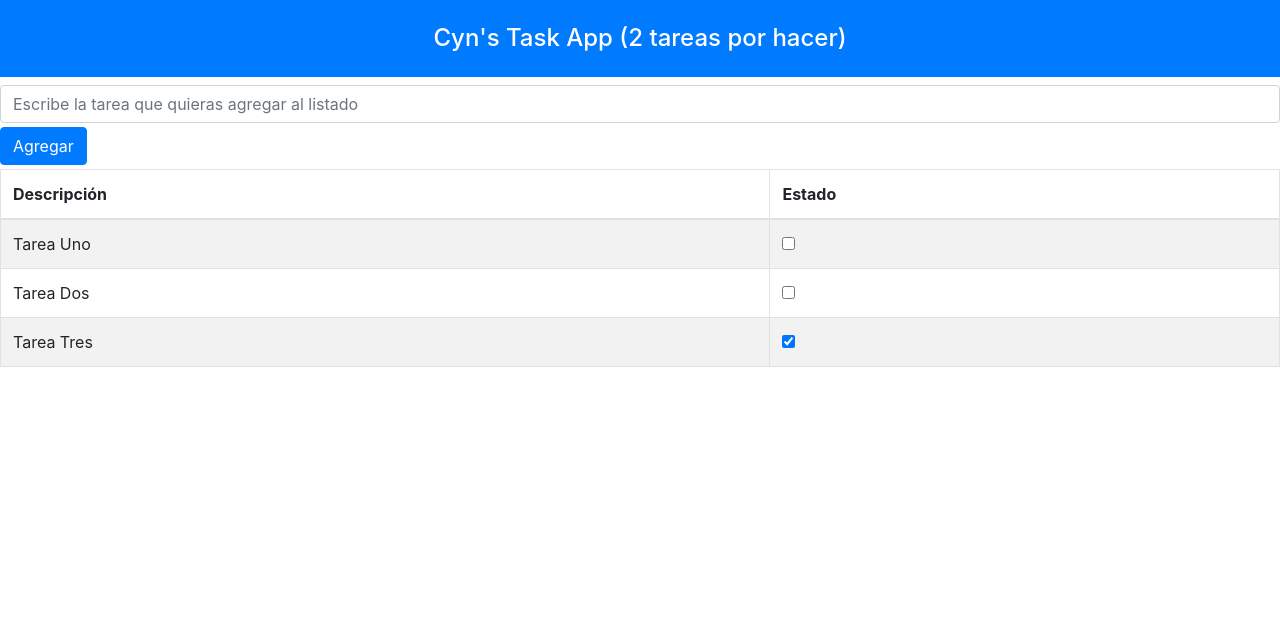
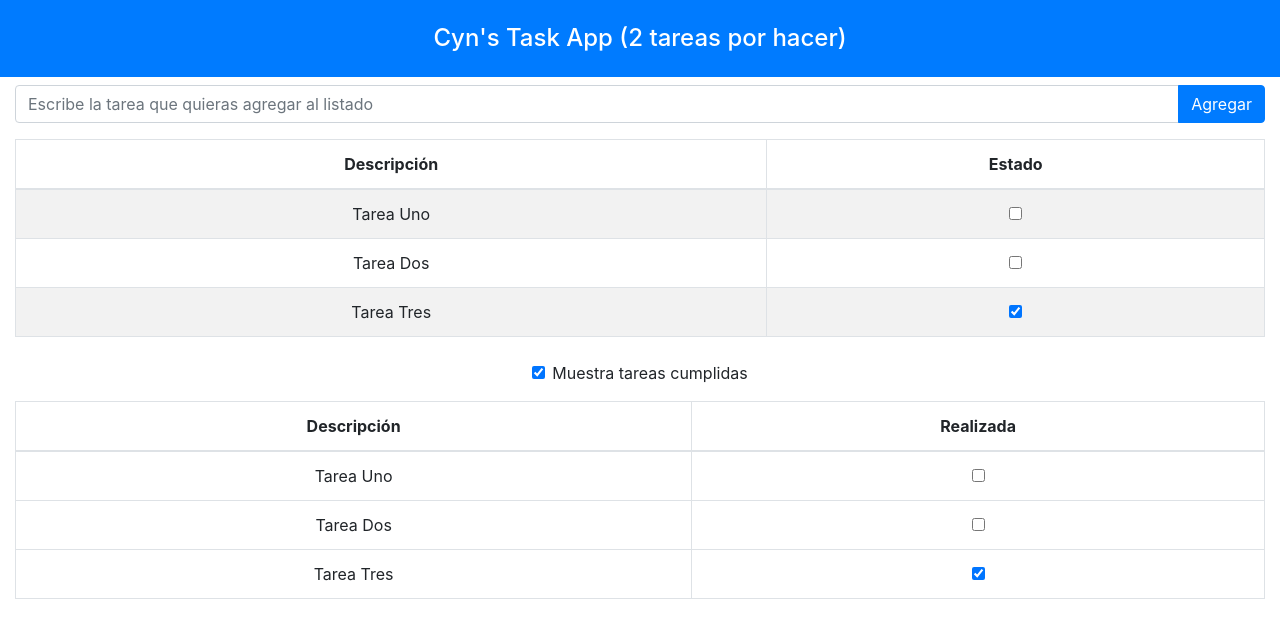
Before and after one commit to Ceyene/TaskApp, a React (Create React App) app: page / in a window 1280 px wide. Shown: the top 638 px of the page. Built offline with nearby package versions, Linux system fonts and the light colour scheme.

Commit message:
detalles corregidos en el input y en la funcion TaskTableRows

```diff
--- a/src/App.js
+++ b/src/App.js
@@ -2,6 +2,7 @@ import React, { useState } from "react";
 import TaskBanner from "./components/TaskBanner";
 import TaskCreator from "./components/TaskCreator";
 import TaskRow from "./components/TaskRow";
+import VisibilityControl from "./components/VisibilityControl";
 
 function App() {
   //guardo en un estado quien es el propietario de las tareas
@@ -13,6 +14,9 @@ function App() {
     { name: "Tarea Dos", done: false },
     { name: "Tarea Tres", done: true },
   ]);
+  //guardo en otro estado la clasificación de tareas
+  //para utilizarla en otra tabla con las tareas cumplidas
+  const [showCompleted, setShowCompleted] = useState(true);
 
   //modifica el estado de las tareas
   const toggleTask = (task) =>
@@ -37,6 +41,7 @@ function App() {
   return (
     <div>
       <TaskBanner userName={userName} taskItems={taskItems} />
+      <div className="container-fluid text-center">
         <TaskCreator createNew={createNew} />
         <table className="table table-striped table-bordered">
           <thead>
@@ -45,10 +50,27 @@ function App() {
               <th>Estado</th>
             </tr>
           </thead>
-        <tbody>
-          <TaskTableRows />
-        </tbody>
+          <tbody>{TaskTableRows()}</tbody>
         </table>
+        <div className="bg-secondary-text-white text-center p-2">
+          <VisibilityControl
+            description="tareas cumplidas"
+            isChecked={showCompleted}
+            callback={(checked) => setShowCompleted(checked)}
+          />
+        </div>
+        {showCompleted && (
+          <table className="table table-stripped table-bordered">
+            <thead>
+              <tr>
+                <th>Descripción</th>
+                <th>Realizada</th>
+              </tr>
+            </thead>
+            <tbody>{TaskTableRows()}</tbody>
+          </table>
+        )}
+      </div>
     </div>
   );
 }
--- a/src/components/TaskCreator.js
+++ b/src/components/TaskCreator.js
@@ -14,7 +14,7 @@ const TaskCreator = (props) => {
   };
 
   return (
-    <div className="my-1">
+    <div className="input-group mb-3">
       <input
         type="text"
         className="form-control"
@@ -22,9 +22,11 @@ const TaskCreator = (props) => {
         value={newTaskName}
         onChange={updateNewTaskValue}
       />
-      <button className="btn btn-primary mt-1" onClick={createNewTask}>
-        Agregar
-      </button>
+      <div className="input-group-append">
+        <button className="btn btn-primary" onClick={createNewTask}>
+          Agregar
+        </button>
+      </div>
     </div>
   );
 };
--- a/src/components/VisibilityControl.js
+++ b/src/components/VisibilityControl.js
@@ -0,0 +1,17 @@
+import React from "react";
+
+const VisibilityControl = (props) => {
+  return (
+    <div className="form-check">
+      <input
+        type="checkbox"
+        className="form-check-input"
+        checked={props.isChecked}
+        onChange={(e) => props.callback(e.target.value)}
+      />
+      <label htmlFor="form-check-label">Muestra {props.description}</label>
+    </div>
+  );
+};
+
+export default VisibilityControl;
```
Lines whose indentation alone changed are shown as unchanged.
